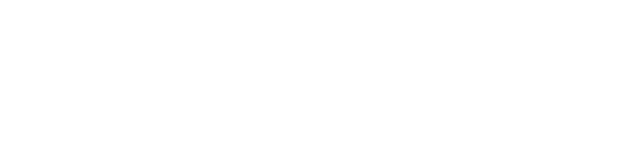
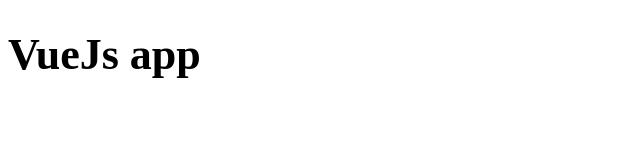
Before and after one commit to WebDevRaul/VueJs-Lvl-1, a plain HTML site: page index.html in a window 1280 px wide. Shown: the whole page, without its empty margins (0-640 px from the left). Drawn offline with nearby package versions, Linux system fonts and the light colour scheme.

Commit message:
VueJs cdn

```diff
--- a/app.js
+++ b/app.js
@@ -0,0 +1 @@
+Vue.createApp({}).mount('#app')
--- a/index.html
+++ b/index.html
@@ -8,7 +8,10 @@
   <title>Vuejs</title>
 </head>
 <body>
-  <div id='app'></div>
+  <div id='app'>
+    <h1>VueJs app</h1>
+  </div>
+  <script src="https://unpkg.com/vue@next"></script>
   <script src="app.js"></script>
 </body>
 </html>
```
